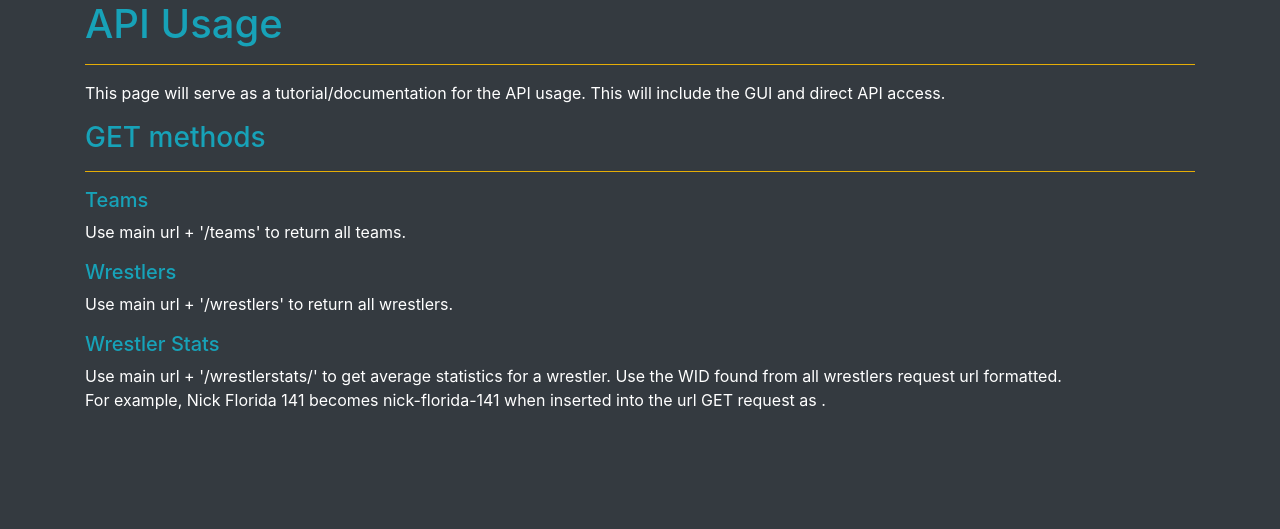
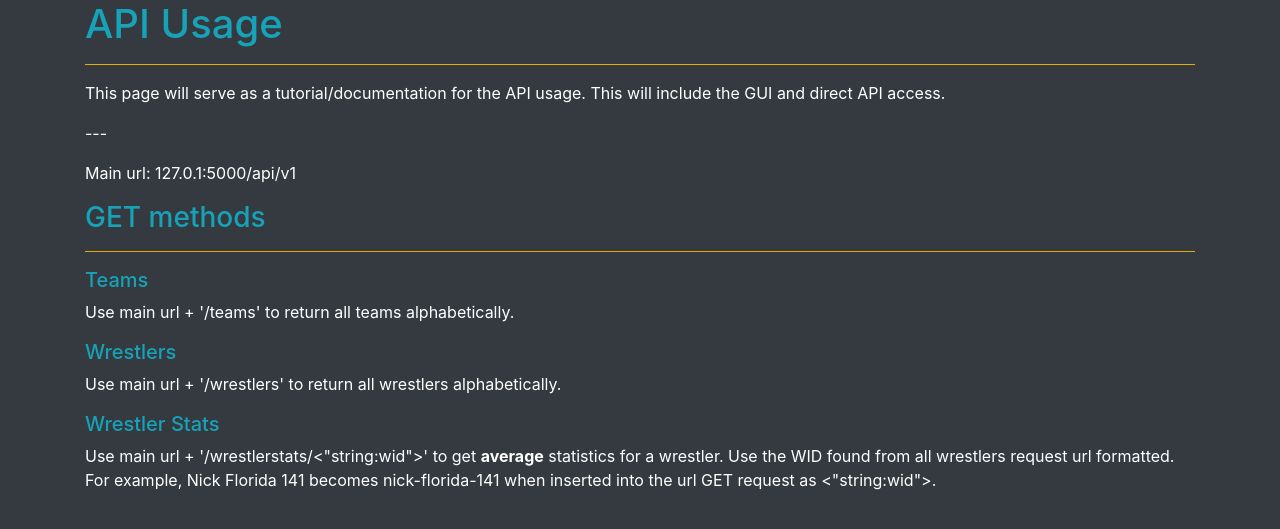
Before and after one commit to nanthony007/vws-api, a Flask app: page /usage in a window 1280 px wide. Shown: the part 56-585 px from the top of the page. Run offline with Flask 2, Linux system fonts and the light colour scheme; some libraries are stand-ins or nearby versions.

Commit message:
Minor additions and tweaks WrestlerStats return value to be more JSON compliant

```diff
--- a/app.py
+++ b/app.py
@@ -112,7 +112,7 @@ class WrestlerStats(Resource):
     def get(self, wid):
         wid_changed = wid.replace('-', ' ').title()
         df_wrestler_stats = df.groupby('WID').mean().loc[wid_changed]
-        return df_wrestler_stats.to_json(orient='index', double_precision=2)
+        return dict(zip(df_wrestler_stats.keys(), df_wrestler_stats.values.round(2)))
 
 # Add resources to api
 api.add_resource(TeamList, '/api/v1/teams')
--- a/templates/usage.html
+++ b/templates/usage.html
@@ -8,22 +8,26 @@
   This page will serve as a tutorial/documentation for the API usage.
   This will include the GUI and direct API access.
 </p>
+<p class="text-white">---</p>
+<p class="text-white">
+  Main url: 127.0.1:5000/api/v1
+</p>
 
 <h3 class="text-info">GET methods</h3>
 <hr class="bg-warning" />
 
 <h5 class="text-info">Teams</h5>
-<p class="text-white">Use main url + '/teams' to return all teams.</p>
+<p class="text-white">Use main url + '/teams' to return all teams alphabetically.</p>
 
 <h5 class="text-info">Wrestlers</h5>
-<p class="text-white">Use main url + '/wrestlers' to return all wrestlers.</p>
+<p class="text-white">Use main url + '/wrestlers' to return all wrestlers alphabetically.</p>
 
 <h5 class="text-info">Wrestler Stats</h5>
-<p class="text-white">Use main url + '/wrestlerstats/<string:wid>'
-   to get average statistics for a wrestler.  Use the WID found from all
+<p class="text-white">Use main url + '/wrestlerstats/<"string:wid">'
+   to get <strong>average</strong> statistics for a wrestler.  Use the WID found from all
    wrestlers request url formatted.
    <br />
    For example, Nick Florida 141 becomes
-   nick-florida-141 when inserted into the url GET request as <string:wid>.</p>
+   nick-florida-141 when inserted into the url GET request as <"string:wid">.</p>
 
 {% endblock %}
```
